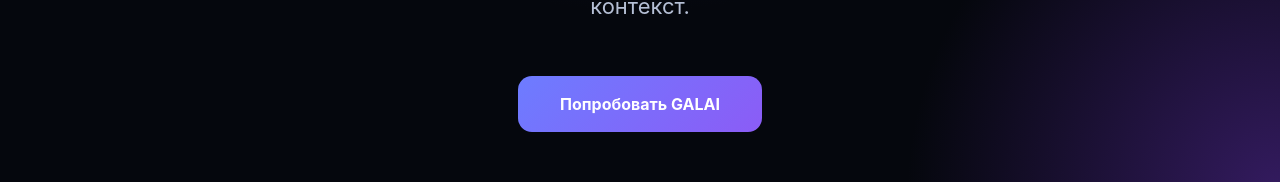
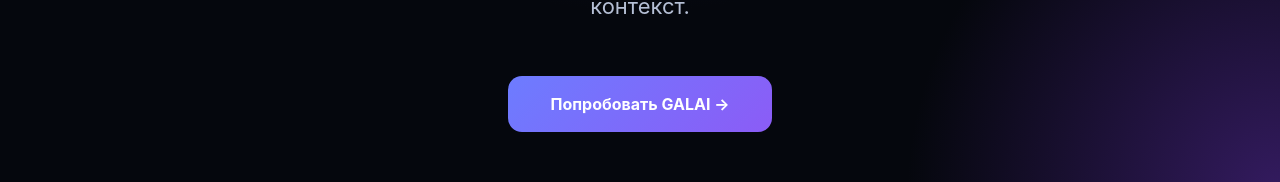
Before and after one commit to miryakunin-netizen/GALAI, a website: page public/landing.html in a window 1280 px wide. Shown: the part 569-751 px from the top of the page. Drawn offline with Linux system fonts and the light colour scheme.

Commit message:
Update landing.html

```diff
--- a/public/landing.html
+++ b/public/landing.html
@@ -22,7 +22,9 @@
         работать с документами, вести проекты и сохранять контекст.
       </p>
 
-      <a class="cta" href="/index.html">Попробовать GALAI</a>
+      <a class="cta" href="/chat.html">
+    Попробовать GALAI →
+</a>
     </section>
 
     <section class="features">
```
